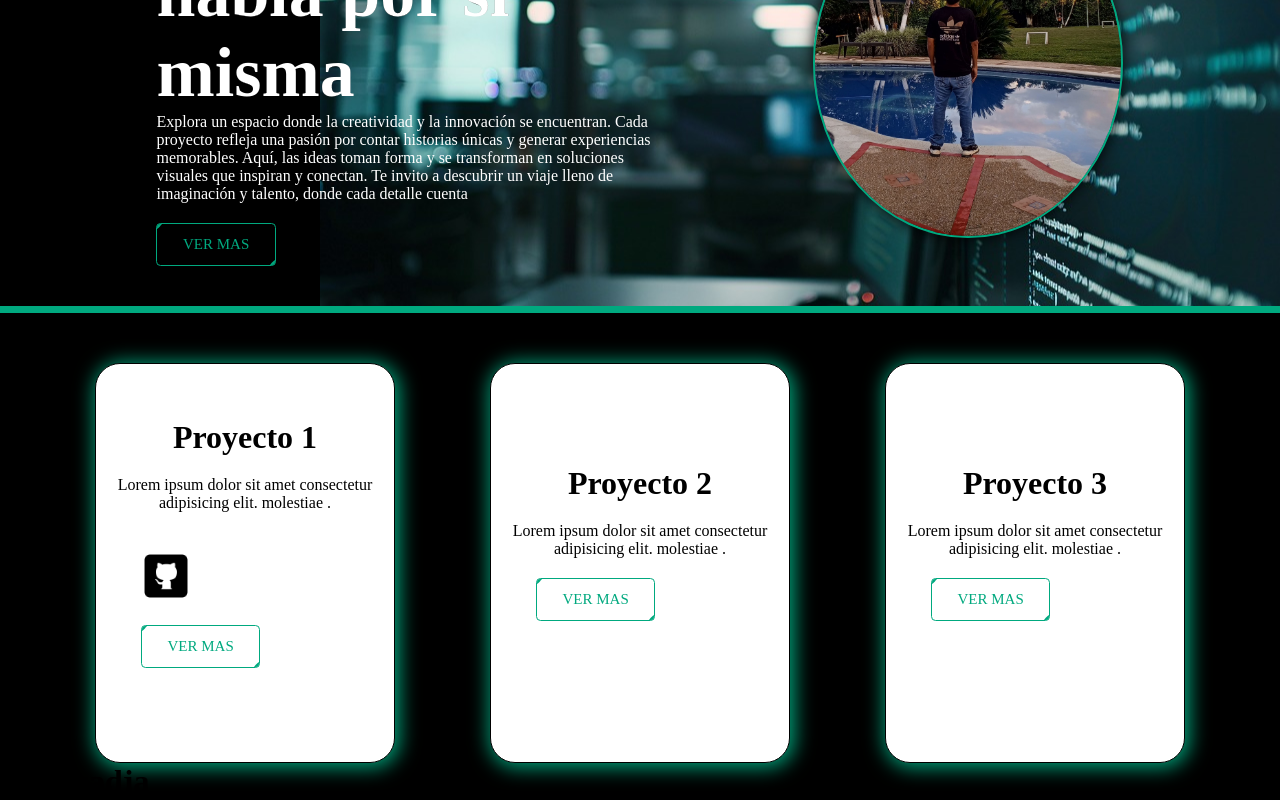
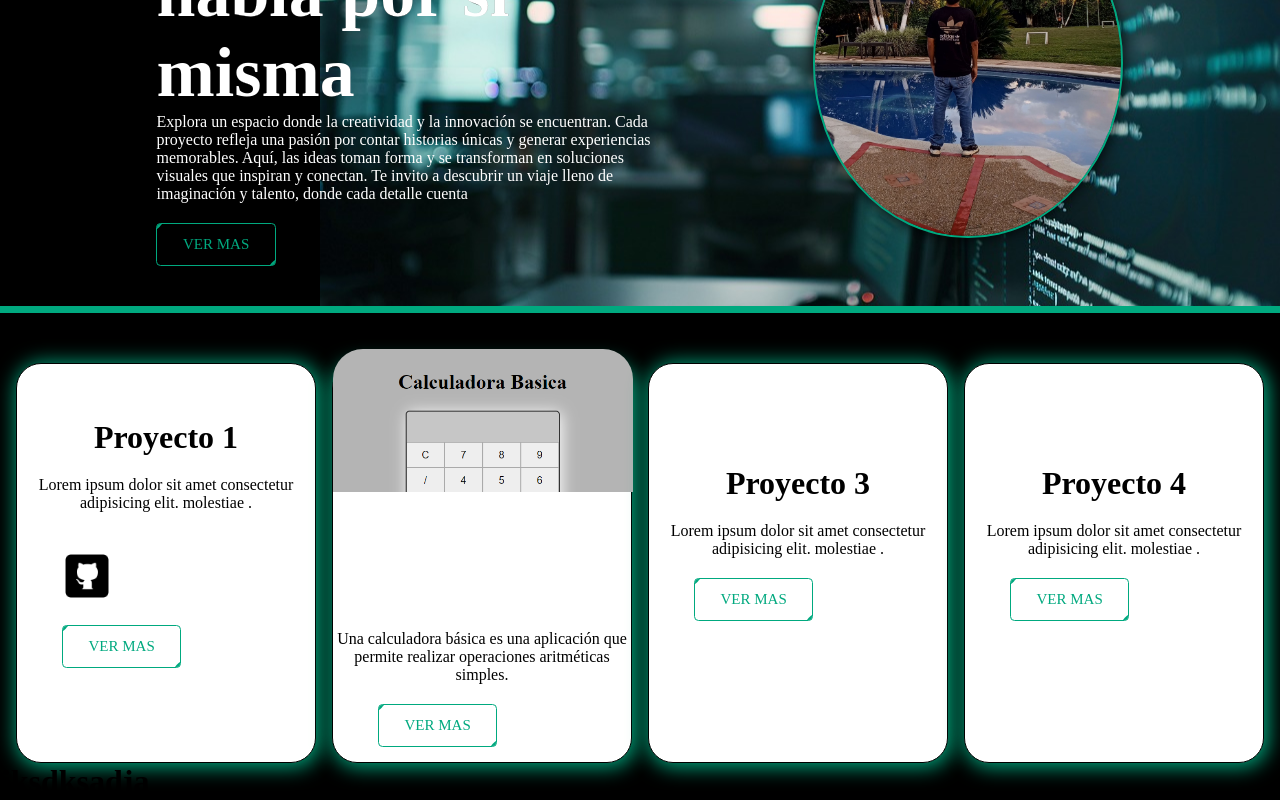
Before and after one commit to Ateraxia12/Portafolio-React, a React (Vite) app: page / in a window 1280 px wide. Shown: the part 277-1077 px from the top of the page. Built offline with nearby package versions, Linux system fonts and the light colour scheme.

Commit message:
Agregando Cambios, desde casa

```diff
--- a/src/components/layouts/Section/Section.jsx
+++ b/src/components/layouts/Section/Section.jsx
@@ -6,8 +6,6 @@ import { Button } from '../../Ui/Button/Button'
 export default function Section() {
   return (
     <>
-
-
 
         <div className="containerSection">
           <div className='Divtext'>
--- a/src/components/layouts/SectionProyects/Section2.css
+++ b/src/components/layouts/SectionProyects/Section2.css
@@ -7,7 +7,6 @@ border-top: 7px solid #00A97F;
 .containerSection2{
     display: flex;
     justify-content: center;
-    align-items: center;
     transition: transform 1s ease;
 }
 
@@ -21,17 +20,28 @@ border-top: 7px solid #00A97F;
     justify-content: center;
     margin-top: 50px;
     flex-direction: column;
-    background-color: rgb(255, 255, 255);
+    background-color: rgba(255, 255, 255, 0.705);
     border-radius: 25px;
     border: solid 1px #000000;
     box-shadow:2px 2px 20px 2px #00A97F, -5px -5px 10px rgba(0, 0, 0, 0.2);
 }
-.h1ContainerSection2{
+.imgProyec2{
+    display: flex;
+    justify-content: center;
+    align-items: center;
+    margin-top: 10px;
+    height:49%;
+    border-radius: 30px 30px 0px 0px;
+}
+.DivimgProyec2{
+
+}
+/* .h1ContainerSection2{
     margin-bottom: 20px;
     display: flex;
     justify-content: center;
 
-}
+} */
 
 .divButton{
     margin-left: 45px;
@@ -40,5 +50,5 @@ border-top: 7px solid #00A97F;
 }
 
 .pContainarSection2{
-    text-align: center;
+
 }
--- a/src/components/layouts/SectionProyects/Section2.jsx
+++ b/src/components/layouts/SectionProyects/Section2.jsx
@@ -2,9 +2,12 @@ import React from 'react'
 import './Section2.css'
 import { Button } from '../../Ui/Button/Button'
 import { CardProyect } from '../../Ui/CardProyect/CardProyects'
+import imgProyec2 from '../../../assets/images/proyect-calculadora.png'
 export const Section2 = () => {
   return (
     <>
+
+
       <div className='ConteinerPrincipal'>
 
 
@@ -12,9 +15,16 @@ export const Section2 = () => {
 
         <div className='CardProyect'>
           <div className='containerSection2'>
+
             <div className='container1Section2'>
-              <h1 className='h1ContainerSection2'> Proyecto 2</h1>
-              <p className='pContainarSection2'>Lorem ipsum dolor sit amet consectetur adipisicing elit. molestiae .</p>
+              <div className='DivimgProyec2'>
+
+              <img className='imgProyec2' src={imgProyec2} alt="imgProyec2" />
+              </div>
+              {/* <h1 className='h1ContainerSection2'> Proyecto 2</h1> */}
+
+              <p className='pContainarSection2'>
+              Una calculadora básica es una aplicación que permite realizar operaciones aritméticas simples.</p>
               <div className='divButton'>
                 <Button />
               </div>
@@ -35,6 +45,19 @@ export const Section2 = () => {
 
           </div>
         </div>
+         {/* -------------------- */}
+    <div className='CardProyect'>
+          <div className='containerSection2'>
+            <div className='container1Section2'>
+              <h1 className='h1ContainerSection2'> Proyecto 4</h1>
+              <p className='pContainarSection2'>Lorem ipsum dolor sit amet consectetur adipisicing elit. molestiae .</p>
+              <div className='divButton'>
+                <Button />
+              </div>
+            </div>
+
+          </div>
+        </div>
 
       </div>
     </>
```
Also changed, not shown: src/assets/images/proyect-calculadora.png (added).
